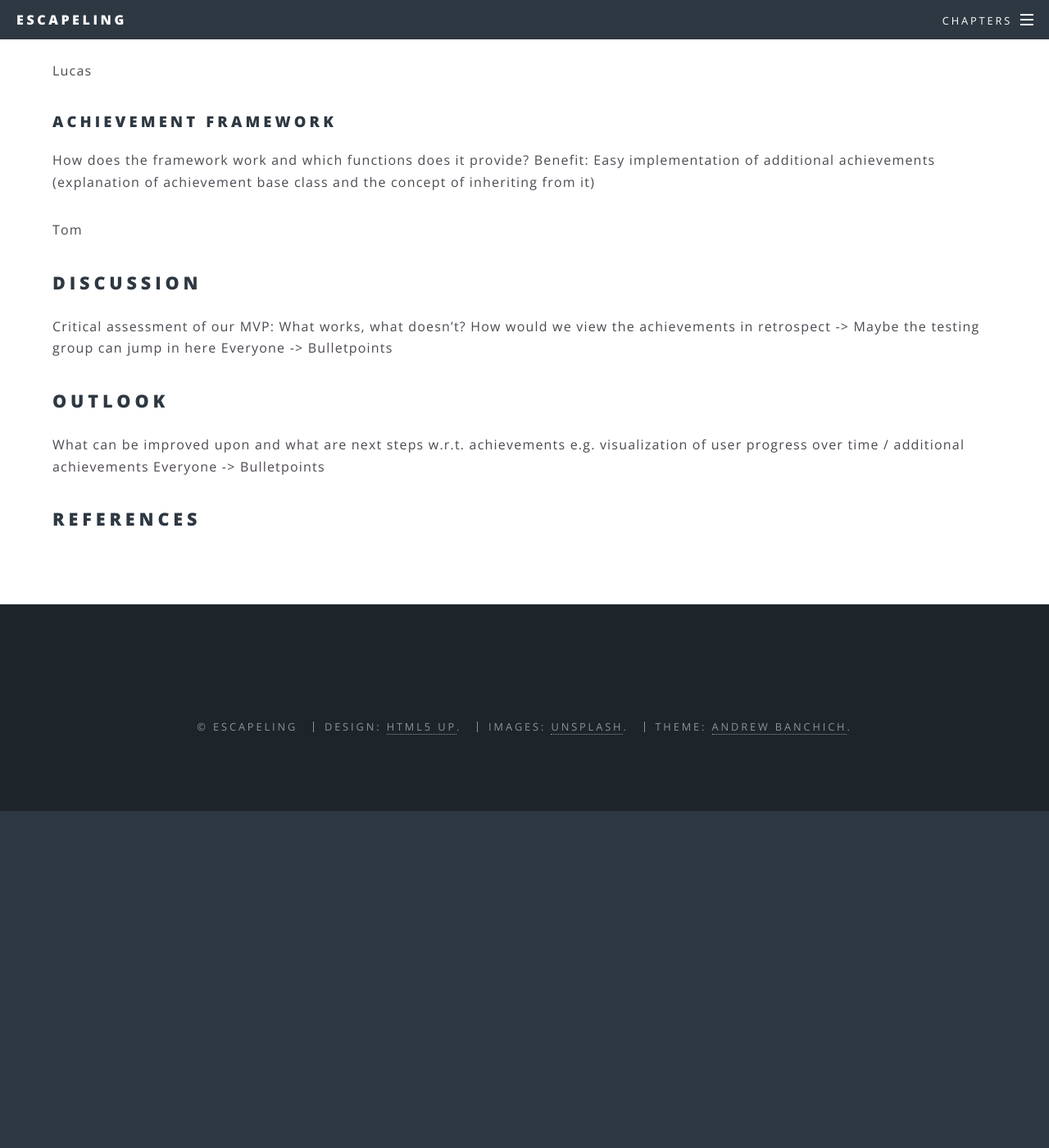
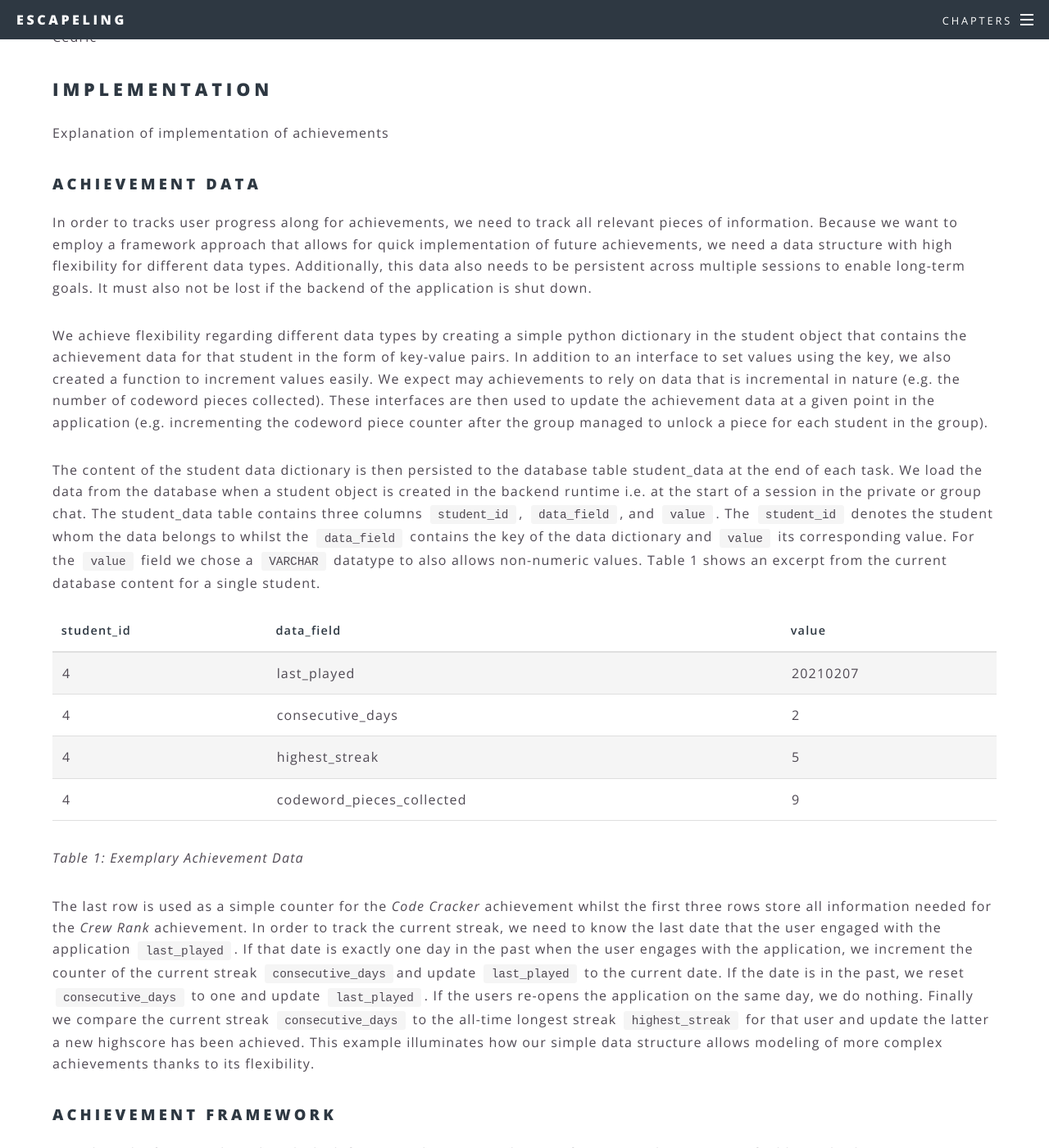
Before and after one commit to ALLUOS/ALLUOS.github.io, a Jekyll site: the page built from _posts/2020-04-03-achievements.md, in a window 1280 px wide and 1400 px high, scrolled down 1474 px. Shown: the whole window at 82% size. Built offline with Jekyll 4.4.1, drawn with Linux system fonts in a browser that asks for light colours; before the commit the page ends 2463 px from its top, so only the background shows below that; some of the changed text lies outside the part shown.

Commit message:
updates achievements motivation and data

```diff
--- a/_posts/2020-04-03-achievements.md
+++ b/_posts/2020-04-03-achievements.md
@@ -16,9 +16,11 @@
 1. References
 
 ## Motivation
-What is the goal of achievements in the application context -> Motivation of users to facilitate long-term engagement / tracking of learning goals
+In an initial design thinking workshop at the start of the second semester of the Escapeling project, multiple students came up with several ideas to facilitate long-term engagement in our application. Thus, we decided to combine them into the achievements feature by extracting the core principles of the ideas and using these to lead the realization of a MVP for the achievements.
 
-Lucas
+The achievements module tackles one of the central problems of learning applications: Low long-term engagement of users. Learning apps rank lowest in the user retention after one month (Pham & Chen, 2019). While Escapeling technically is not a standalone application, we feel that the same challenges also apply here. One key method to increase user retention is to make sure that users have a goal they can work towards inside the application. Achievements can serve as such a goal if their fulfillment criteria are displayed to users transparently. Additionally, achievements can also be utilized to increase other measures of engagement such as session length if their completion criteria are set accordingly.
+
+Finally, achievements can also increase learning outcomes in learning games if employed thoughtfully (Blair et al., 2016). They also provide a means for tracking learning goals.
 
 ## Background
 Research on motivating role of achievements + learning
@@ -34,9 +36,22 @@
 Explanation of implementation of achievements
 
 ### Achievement Data
-What data is gathered and stored in the database for achievements to work?
+In order to tracks user progress along for achievements, we need to track all relevant pieces of information. Because we want to employ a framework approach that allows for quick implementation of future achievements, we need a data structure with high flexibility for different data types. Additionally, this data also needs to be persistent across multiple sessions to enable long-term goals. It must also not be lost if the backend of the application is shut down.
 
-Lucas
+We achieve flexibility regarding different data types by creating a simple python dictionary in the student object that contains the achievement data for that student in the form of key-value pairs. In addition to an interface to set values using the key, we also created a function to increment values easily. We expect may achievements to rely on data that is incremental in nature (e.g. the number of codeword pieces collected). These interfaces are then used to update the achievement data at a given point in the application (e.g. incrementing the codeword piece counter after the group managed to unlock a piece for each student in the group).
+
+The content of the student data dictionary is then persisted to the database table student_data at the end of each task. We load the data from the database when a student object is created in the backend runtime i.e. at the start of a session in the private or group chat. The student_data table contains three columns `student_id`, `data_field`, and `value`. The `student_id` denotes the student whom the data belongs to whilst the `data_field` contains the key of the data dictionary and `value` its corresponding value. For the `value` field we chose a `VARCHAR` datatype to also allows non-numeric values. Table 1 shows an excerpt from the current database content for a single student.
+
+| student_id | data_field | value |
+| :-- | :-- | :-- |
+| 4 | last_played | 20210207 |
+| 4 | consecutive_days | 2 |
+| 4 | highest_streak | 5 |
+| 4 | codeword_pieces_collected | 9 |
+
+*Table 1: Exemplary Achievement Data*
+
+The last row is used as a simple counter for the *Code Cracker* achievement whilst the first three rows store all information needed for the *Crew Rank* achievement. In order to track the current streak, we need to know the last date that the user engaged with the application `last_played`. If that date is exactly one day in the past when the user engages with the application, we increment the counter of the current streak `consecutive_days`and update `last_played` to the current date. If the date is in the past, we reset `consecutive_days` to one and update `last_played`. If the users re-opens the application on the same day, we do nothing. Finally we compare the current streak `consecutive_days` to the all-time longest streak `highest_streak` for that user and update the latter a new highscore has been achieved. This example illuminates how our simple data structure allows modeling of more complex achievements thanks to its flexibility.
 
 ### Achievement Framework
 How does the framework work and which functions does it provide?
@@ -52,4 +67,12 @@
 What can be improved upon and what are next steps w.r.t. achievements e.g. visualization of user progress over time / additional achievements
 Everyone -> Bulletpoints
 
+Other ways for long-term engagement: App updates, push notifications, social media, integrated evaluation
+
+Self-set goals
+
+
 ## References
+Blair, L., Bowers, C., Cannon-Bowers, J., & Gonzalez-Holland, E. (2016). Understanding the Role of Achievements in Game-Based Learning. International Journal of Serious Games, 3. https://doi.org/10.17083/ijsg.v3i4.114
+
+Pham, X. L., & Chen, G. D. (2019). PACARD: A New Interface to Increase Mobile Learning App Engagement, Distributed Through App Stores. Journal of Educational Computing Research, 57(3), 618–645. https://doi.org/10.1177/0735633118756298
```
